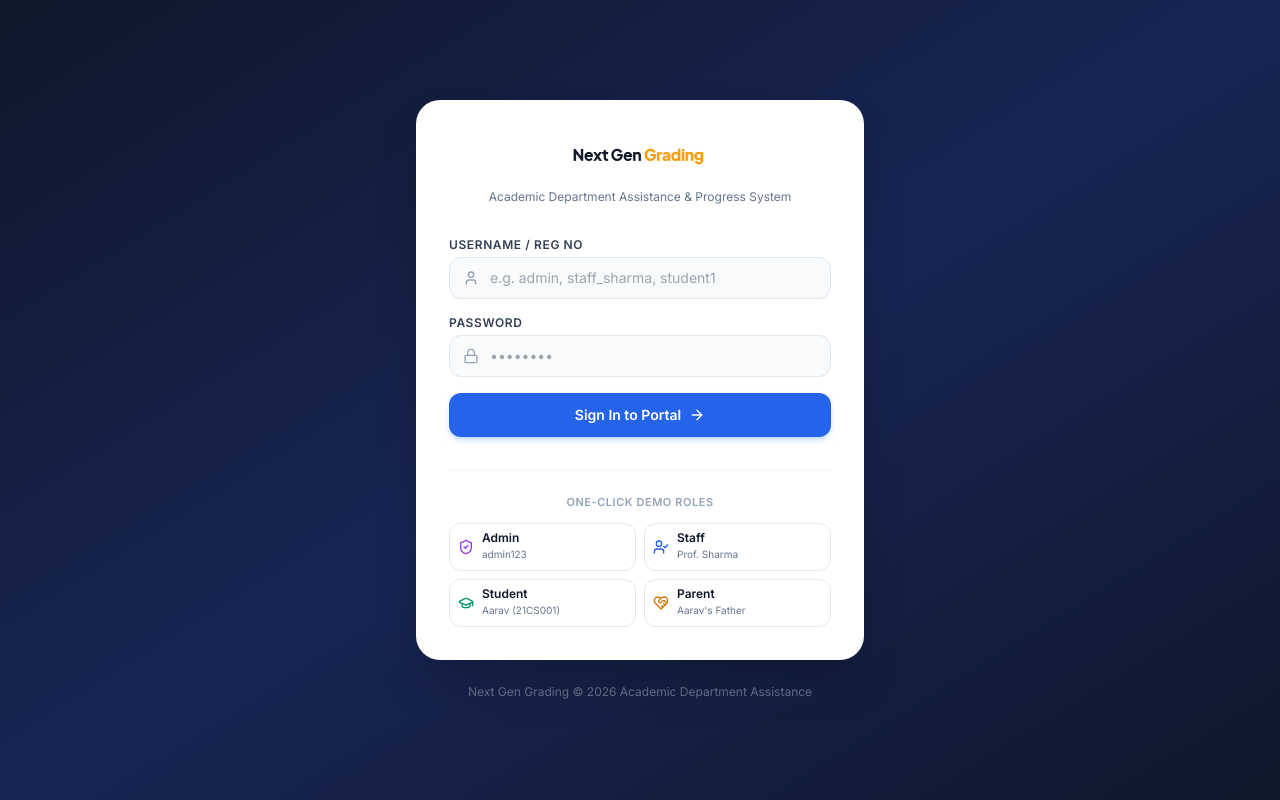
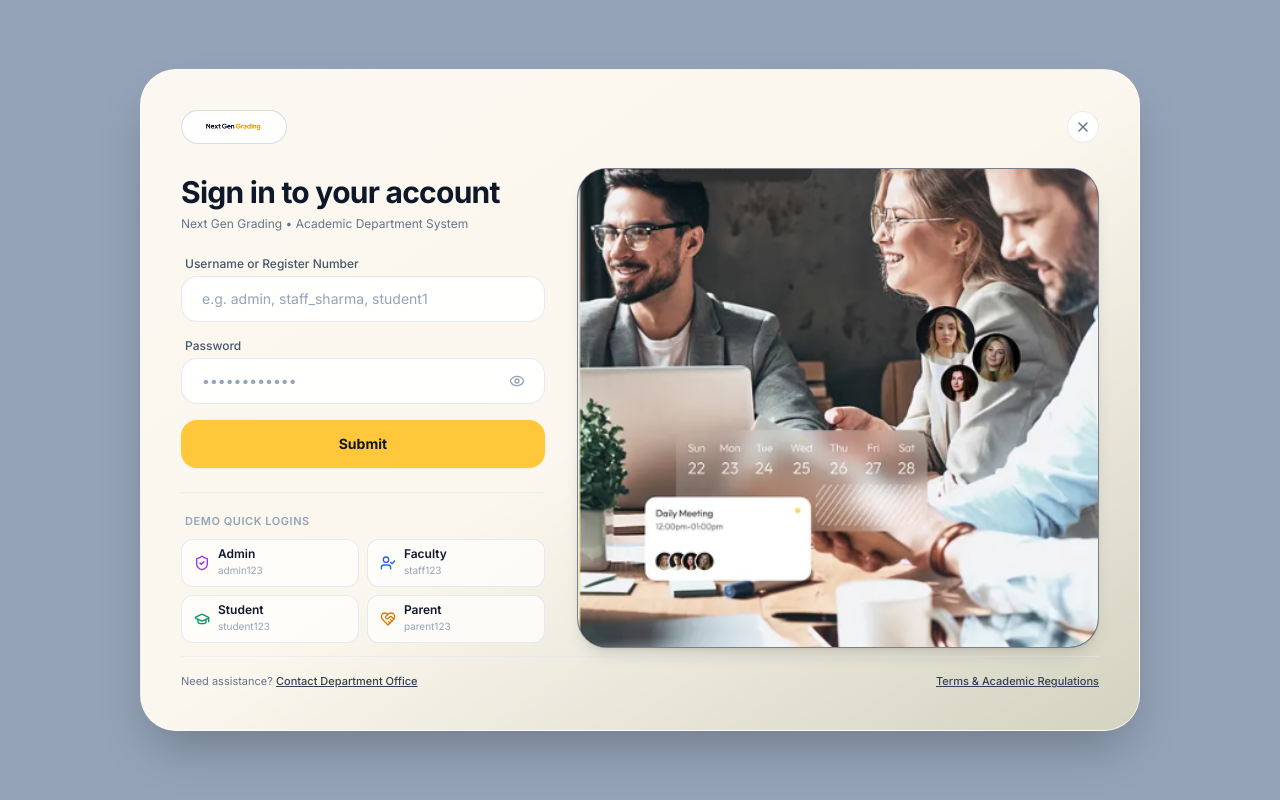
Before and after one commit to kmabhinav05/next-gen-grading, a React (Vite) app in the folder frontend/: page /login in a window 1280 px wide. Built offline with nearby package versions, Linux system fonts and the light colour scheme; the HTML template or start-up script is replaced by a standard one.

Commit message:
Update login page to modern split card aesthetic with showcase panel

```diff
--- a/frontend/src/pages/auth/Login.jsx
+++ b/frontend/src/pages/auth/Login.jsx
@@ -1,28 +1,15 @@
 import React, { useState } from 'react';
 import { useNavigate } from 'react-router-dom';
 import { useAuth } from '../../context/AuthContext';
-import { GraduationCap, Lock, User, ArrowRight, ShieldCheck, UserCheck, HeartHandshake } from 'lucide-react';
+import { Eye, EyeOff, ShieldCheck, UserCheck, GraduationCap, HeartHandshake, X } from 'lucide-react';
 
 export const Login = () => {
   const [username, setUsername] = useState('');
   const [password, setPassword] = useState('');
+  const [showPassword, setShowPassword] = useState(false);
   const [submitting, setSubmitting] = useState(false);
   const { login } = useAuth();
   const navigate = useNavigate();
-
-  const handleSubmit = async (e) => {
-    e.preventDefault();
-    if (!username || !password) return;
-    setSubmitting(true);
-    try {
-      const user = await login(username, password);
-      redirectByRole(user.role);
-    } catch (err) {
-      // toast shown in context
-    } finally {
-      setSubmitting(false);
-    }
-  };
 
   const redirectByRole = (role) => {
     switch (role) {
@@ -43,6 +30,20 @@ export const Login = () => {
     }
   };
 
+  const handleSubmit = async (e) => {
+    e.preventDefault();
+    if (!username || !password) return;
+    setSubmitting(true);
+    try {
+      const user = await login(username, password);
+      redirectByRole(user.role);
+    } catch (err) {
+      // Toast displayed by AuthContext
+    } finally {
+      setSubmitting(false);
+    }
+  };
+
   const handleQuickLogin = async (u, p) => {
     setUsername(u);
     setPassword(p);
@@ -57,125 +58,161 @@ export const Login = () => {
   };
 
   return (
-    <div className="min-h-screen bg-gradient-to-br from-slate-900 via-primary-950 to-slate-900 flex items-center justify-center p-4">
-      <div className="w-full max-w-md">
-        {/* Card */}
-        <div className="bg-white rounded-3xl shadow-2xl p-8 border border-white/10 backdrop-blur-sm">
-          {/* Brand header */}
-          <div className="text-center mb-8">
-            <img
-              src="/logo.png"
-              alt="Next Gen Grading"
-              className="h-12 mx-auto mb-2 object-contain"
-            />
-            <p className="text-xs text-slate-500 mt-1">Academic Department Assistance & Progress System</p>
+    <div className="min-h-screen bg-[#94a3b8] flex items-center justify-center p-4 sm:p-6 md:p-10 font-sans">
+      {/* Outer Card with rounded corners and warm glow */}
+      <div className="relative w-full max-w-[1000px] min-h-[580px] bg-gradient-to-br from-[#fbf8f1] via-[#fbf7ee] to-[#fef3c7]/60 rounded-[36px] shadow-2xl p-6 sm:p-8 md:p-10 flex flex-col justify-between border border-white/60">
+
+        {/* Top bar with Brand Pill and Top Right Close button */}
+        <div className="flex items-center justify-between mb-4">
+          <div className="inline-flex items-center gap-2 px-3.5 py-1.5 rounded-full border border-slate-300/80 bg-white/80 backdrop-blur-sm shadow-2xs">
+            <img src="/logo.png" alt="Next Gen Grading" className="h-5 object-contain" />
+          </div>
+
+          <div className="w-8 h-8 rounded-full bg-white/90 border border-slate-200/80 flex items-center justify-center text-slate-500 shadow-2xs cursor-default">
+            <X className="w-4 h-4" />
+          </div>
+        </div>
+
+        {/* Main Grid: Form Left (45%) & Showcase Right (55%) */}
+        <div className="grid grid-cols-1 lg:grid-cols-12 gap-8 items-center flex-1 my-2">
+
+          {/* Left Form Column */}
+          <div className="lg:col-span-5 max-w-md w-full mx-auto flex flex-col justify-center">
+            <div className="text-left mb-6">
+              <h1 className="text-2xl sm:text-3xl font-bold text-slate-900 tracking-tight">
+                Sign in to your account
+              </h1>
+              <p className="text-xs text-slate-500 mt-1.5">
+                Next Gen Grading • Academic Department System
+              </p>
             </div>
 
             <form onSubmit={handleSubmit} className="space-y-4">
               <div>
-              <label className="block text-xs font-semibold text-slate-700 uppercase tracking-wider mb-1">
-                Username / Reg No
+                <label className="block text-xs font-medium text-slate-600 mb-1 pl-1">
+                  Username or Register Number
                 </label>
-              <div className="relative">
-                <User className="w-4 h-4 text-slate-400 absolute left-3.5 top-1/2 -translate-y-1/2" />
                 <input
                   type="text"
                   required
                   value={username}
                   onChange={(e) => setUsername(e.target.value)}
                   placeholder="e.g. admin, staff_sharma, student1"
-                  className="w-full pl-10 pr-4 py-2.5 text-sm bg-slate-50 border border-slate-200 rounded-xl focus:outline-none focus:ring-2 focus:ring-primary-500/20 focus:border-primary-500 transition-colors"
+                  className="w-full px-5 py-3 text-sm bg-white/90 border border-slate-200/90 rounded-2xl focus:outline-none focus:ring-2 focus:ring-[#f59e0b]/40 focus:border-[#f59e0b] transition-all shadow-2xs placeholder:text-slate-400 text-slate-800"
                 />
+              </div>
+
+              <div>
+                <label className="block text-xs font-medium text-slate-600 mb-1 pl-1">
+                  Password
+                </label>
+                <div className="relative">
+                  <input
+                    type={showPassword ? 'text' : 'password'}
+                    required
+                    value={password}
+                    onChange={(e) => setPassword(e.target.value)}
+                    placeholder="••••••••••••"
+                    className="w-full pl-5 pr-12 py-3 text-sm bg-white/90 border border-slate-200/90 rounded-2xl focus:outline-none focus:ring-2 focus:ring-[#f59e0b]/40 focus:border-[#f59e0b] transition-all shadow-2xs placeholder:text-slate-400 text-slate-800"
+                  />
+                  <button
+                    type="button"
+                    onClick={() => setShowPassword(!showPassword)}
+                    className="absolute right-4 top-1/2 -translate-y-1/2 text-slate-400 hover:text-slate-600 transition-colors p-1"
+                  >
+                    {showPassword ? <EyeOff className="w-4 h-4" /> : <Eye className="w-4 h-4" />}
+                  </button>
                 </div>
               </div>
 
-            <div>
-              <label className="block text-xs font-semibold text-slate-700 uppercase tracking-wider mb-1">
-                Password
-              </label>
-              <div className="relative">
-                <Lock className="w-4 h-4 text-slate-400 absolute left-3.5 top-1/2 -translate-y-1/2" />
-                <input
-                  type="password"
-                  required
-                  value={password}
-                  onChange={(e) => setPassword(e.target.value)}
-                  placeholder="••••••••"
-                  className="w-full pl-10 pr-4 py-2.5 text-sm bg-slate-50 border border-slate-200 rounded-xl focus:outline-none focus:ring-2 focus:ring-primary-500/20 focus:border-primary-500 transition-colors"
-                />
-              </div>
-            </div>
-
+              {/* Submit Button */}
               <button
                 type="submit"
                 disabled={submitting}
-              className="w-full py-3 px-4 bg-primary-600 hover:bg-primary-700 text-white font-semibold rounded-xl transition-all shadow-md shadow-primary-500/25 flex items-center justify-center gap-2 text-sm disabled:opacity-50 mt-2"
+                className="w-full py-3.5 px-6 bg-[#ffc83b] hover:bg-[#f5b82e] active:scale-[0.99] text-slate-900 font-bold rounded-2xl transition-all shadow-sm hover:shadow text-sm disabled:opacity-60 mt-2"
               >
-              <span>{submitting ? 'Authenticating...' : 'Sign In to Portal'}</span>
-              <ArrowRight className="w-4 h-4" />
+                {submitting ? 'Authenticating...' : 'Submit'}
               </button>
             </form>
 
-          {/* Quick Demo Login Buttons */}
-          <div className="mt-8 pt-6 border-t border-slate-100">
-            <p className="text-[11px] font-semibold text-slate-400 uppercase tracking-wider text-center mb-3">
-              One-Click Demo Roles
+            {/* Quick Demo Role Selector Pills */}
+            <div className="mt-6 pt-5 border-t border-slate-200/60">
+              <p className="text-[11px] font-semibold text-slate-400 uppercase tracking-wider mb-2.5 pl-1">
+                Demo Quick Logins
               </p>
               <div className="grid grid-cols-2 gap-2 text-xs">
                 <button
                   type="button"
                   onClick={() => handleQuickLogin('admin', 'admin123')}
-                className="p-2 rounded-xl border border-slate-200 hover:border-purple-300 hover:bg-purple-50/60 text-slate-700 text-left transition-colors flex items-center gap-2"
+                  className="px-3 py-2 rounded-xl border border-slate-200/90 bg-white/70 hover:bg-white hover:border-[#f59e0b]/50 text-slate-700 transition-all flex items-center gap-2 shadow-2xs"
                 >
                   <ShieldCheck className="w-4 h-4 text-purple-600 flex-shrink-0" />
-                <div className="truncate">
+                  <div className="text-left truncate">
                     <div className="font-semibold text-slate-900 leading-none">Admin</div>
-                  <div className="text-[10px] text-slate-500 mt-0.5">admin123</div>
+                    <div className="text-[10px] text-slate-400 mt-0.5">admin123</div>
                   </div>
                 </button>
 
                 <button
                   type="button"
                   onClick={() => handleQuickLogin('staff_sharma', 'staff123')}
-                className="p-2 rounded-xl border border-slate-200 hover:border-blue-300 hover:bg-blue-50/60 text-slate-700 text-left transition-colors flex items-center gap-2"
+                  className="px-3 py-2 rounded-xl border border-slate-200/90 bg-white/70 hover:bg-white hover:border-[#f59e0b]/50 text-slate-700 transition-all flex items-center gap-2 shadow-2xs"
                 >
                   <UserCheck className="w-4 h-4 text-blue-600 flex-shrink-0" />
-                <div className="truncate">
-                  <div className="font-semibold text-slate-900 leading-none">Staff</div>
-                  <div className="text-[10px] text-slate-500 mt-0.5">Prof. Sharma</div>
+                  <div className="text-left truncate">
+                    <div className="font-semibold text-slate-900 leading-none">Faculty</div>
+                    <div className="text-[10px] text-slate-400 mt-0.5">staff123</div>
                   </div>
                 </button>
 
                 <button
                   type="button"
                   onClick={() => handleQuickLogin('student1', 'student123')}
-                className="p-2 rounded-xl border border-slate-200 hover:border-emerald-300 hover:bg-emerald-50/60 text-slate-700 text-left transition-colors flex items-center gap-2"
+                  className="px-3 py-2 rounded-xl border border-slate-200/90 bg-white/70 hover:bg-white hover:border-[#f59e0b]/50 text-slate-700 transition-all flex items-center gap-2 shadow-2xs"
                 >
                   <GraduationCap className="w-4 h-4 text-emerald-600 flex-shrink-0" />
-                <div className="truncate">
+                  <div className="text-left truncate">
                     <div className="font-semibold text-slate-900 leading-none">Student</div>
-                  <div className="text-[10px] text-slate-500 mt-0.5">Aarav (21CS001)</div>
+                    <div className="text-[10px] text-slate-400 mt-0.5">student123</div>
                   </div>
                 </button>
 
                 <button
                   type="button"
                   onClick={() => handleQuickLogin('parent_patel', 'parent123')}
-                className="p-2 rounded-xl border border-slate-200 hover:border-amber-300 hover:bg-amber-50/60 text-slate-700 text-left transition-colors flex items-center gap-2"
+                  className="px-3 py-2 rounded-xl border border-slate-200/90 bg-white/70 hover:bg-white hover:border-[#f59e0b]/50 text-slate-700 transition-all flex items-center gap-2 shadow-2xs"
                 >
                   <HeartHandshake className="w-4 h-4 text-amber-600 flex-shrink-0" />
-                <div className="truncate">
+                  <div className="text-left truncate">
                     <div className="font-semibold text-slate-900 leading-none">Parent</div>
-                  <div className="text-[10px] text-slate-500 mt-0.5">Aarav's Father</div>
+                    <div className="text-[10px] text-slate-400 mt-0.5">parent123</div>
                   </div>
                 </button>
               </div>
             </div>
           </div>
 
-        <p className="text-center text-xs text-slate-500 mt-6">
-          Next Gen Grading &copy; 2026 Academic Department Assistance
-        </p>
+          {/* Right Showcase Column (Visual Card from image) */}
+          <div className="lg:col-span-7 hidden lg:block h-full">
+            <div className="relative w-full h-[480px] rounded-[30px] overflow-hidden shadow-lg border border-slate-200/50 bg-slate-900">
+              <img
+                src="/login-showcase.png"
+                alt="Academic Collaboration Showcase"
+                className="w-full h-full object-cover object-center"
+              />
+            </div>
+          </div>
+        </div>
+
+        {/* Footer row */}
+        <div className="flex items-center justify-between pt-4 border-t border-slate-200/50 text-[11px] text-slate-500">
+          <div>
+            Need assistance? <span className="underline cursor-pointer font-medium text-slate-700">Contact Department Office</span>
+          </div>
+          <div>
+            <span className="underline cursor-pointer font-medium text-slate-700">Terms & Academic Regulations</span>
+          </div>
+        </div>
       </div>
     </div>
   );
```
Also changed, not shown: frontend/public/login-showcase.png (added). Lines whose indentation alone changed are shown as unchanged.
